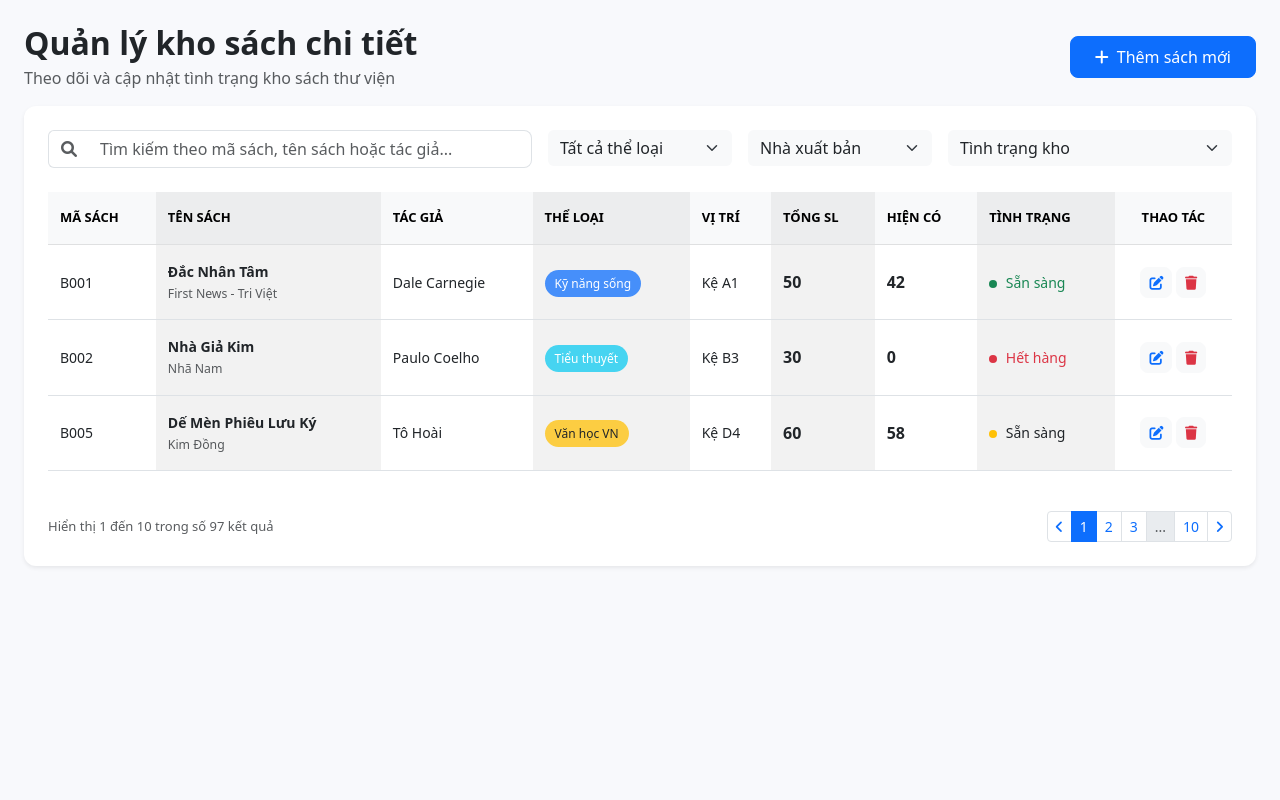
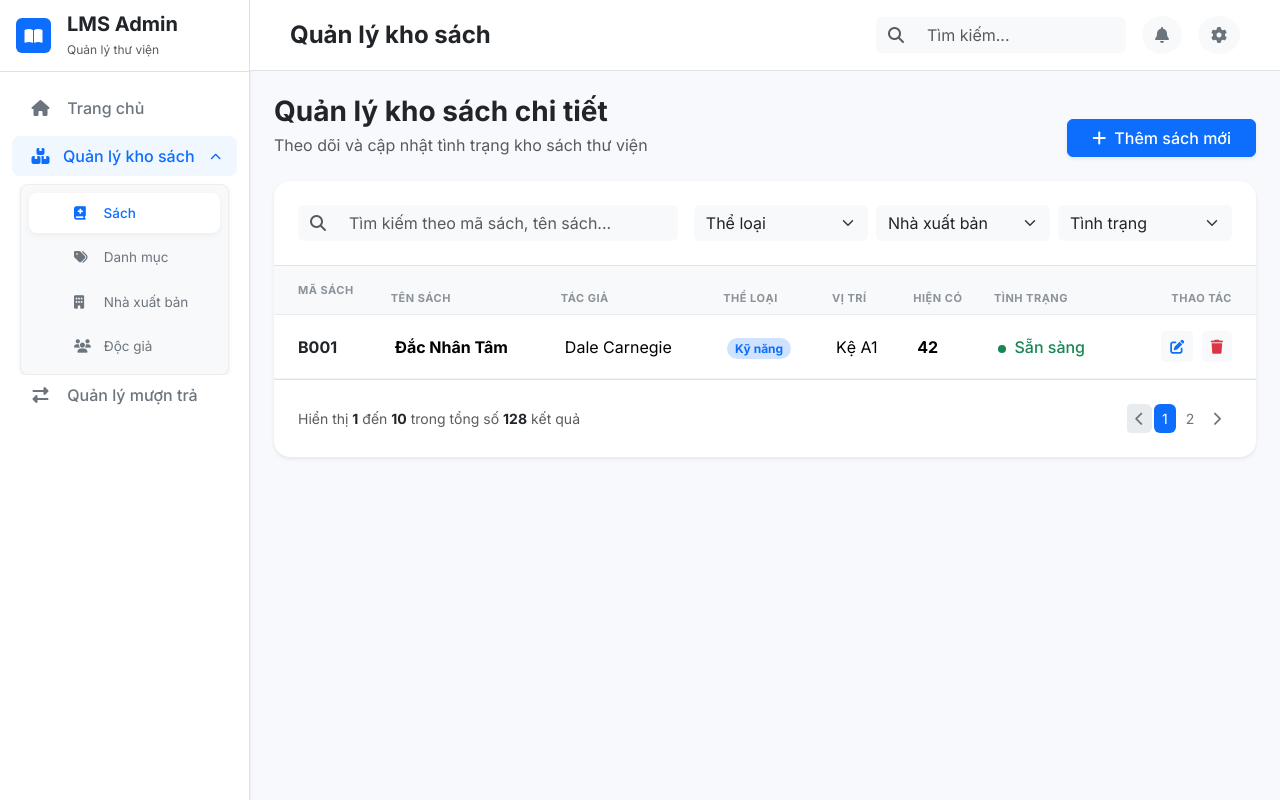
Before and after one commit to Dungnguyen831/QuanLyThuVien_FE, a PHP site: page /app/admin/views/inventory/inventory.html in a window 1280 px wide. Run offline with PHP 8.4, Linux system fonts and the light colour scheme.

Commit message:
Enhance sidebar styles and update submenu links for better UX

```diff
--- a/app/admin/components/sidebar.html
+++ b/app/admin/components/sidebar.html
@@ -17,12 +17,12 @@
 
         <div class="mx-0">
             <a class="list-group-item list-group-item-action fw-medium text-secondary d-flex align-items-center border-0"
-               data-bs-toggle="collapse"
-               href="#inventorySubmenu"
-               role="button"
-               aria-expanded="false"
-               id="inventoryParent">
-                <i class="fas fa-boxes" style="width: 25px; text-align: center; margin-right: 10px;"></i>
+            data-bs-toggle="collapse"
+            href="#inventorySubmenu"
+            role="button"
+            aria-expanded="false"
+            id="inventoryParent"
+            onclick="window.location.href='../inventory/inventory.html'"> <i class="fas fa-boxes" style="width: 25px; text-align: center; margin-right: 10px;"></i>
                 <span class="sidebar-text flex-grow-1">Quản lý kho sách</span>
                 <i class="fas fa-chevron-down fa-xs transition-icon sidebar-text" style="font-size: 0.7rem;"></i>
             </a>
@@ -30,16 +30,16 @@
             <div class="collapse" id="inventorySubmenu">
                 <div class="bg-light rounded-3 mt-1 py-1 mx-2 shadow-sm">
                     <a href="../inventory/inventory.html" class="nav-link-sub" id="link-inventory">
-                        <i class="fas fa-book-medical me-2" style="width: 18px;"></i> Sách chi tiết
+                        <i class="fas fa-book-medical me-2" style="width: 18px;"></i> Sách
                     </a>
                     <a href="../category/category.html" class="nav-link-sub" id="link-category">
-                        <i class="fas fa-tags me-2" style="width: 18px;"></i> Quản lý danh mục
+                        <i class="fas fa-tags me-2" style="width: 18px;"></i> Danh mục
                     </a>
                     <a href="../publisher/publisher.html" class="nav-link-sub" id="link-publisher">
                         <i class="fas fa-building me-2" style="width: 18px;"></i> Nhà xuất bản
                     </a>
                     <a href="../reader/reader.html" class="nav-link-sub" id="link-reader">
-                        <i class="fas fa-users me-2" style="width: 18px;"></i> Quản lý độc giả
+                        <i class="fas fa-users me-2" style="width: 18px;"></i> Độc giả
                     </a>
                 </div>
             </div>
--- a/app/admin/views/inventory/inventory.html
+++ b/app/admin/views/inventory/inventory.html
@@ -3,176 +3,143 @@
 <head>
     <meta charset="UTF-8">
     <meta name="viewport" content="width=device-width, initial-scale=1.0">
-    <title>Quản lý kho sách chi tiết</title>
-    <link href="https://cdn.jsdelivr.net/npm/bootstrap@5.3.0/dist/css/bootstrap.min.css" rel="stylesheet">
-    <link rel="stylesheet" href="https://cdnjs.cloudflare.com/ajax/libs/font-awesome/6.0.0/css/all.min.css">
-    <style>
-        /* Tùy chỉnh màu sắc và bo góc để giống ảnh nhất */
-        body { background-color: #f8f9fc; }
-        .card { border-radius: 12px; }
-        .form-control, .btn { border-radius: 8px; }
+    <title>Sách chi tiết - LMS Admin</title>
+    <link href="https://cdn.jsdelivr.net/npm/bootstrap@5.3.2/dist/css/bootstrap.min.css" rel="stylesheet">
+    <link rel="stylesheet" href="https://cdnjs.cloudflare.com/ajax/libs/font-awesome/6.4.2/css/all.min.css">
+    <link rel="stylesheet" href="../../../../assets/css/admin/admin-style.css">
+    <link rel="stylesheet" href="../../../../assets/css/admin/inventory-style.css">
+</head>
+<body class="bg-light">
 
-        /* Badge thể loại (bo tròn) */
-        .category-badge {
-            padding: 5px 10px;
-            font-size: 12px;
-            border-radius: 20px;
-            color: #fff; /* Chữ trắng */
-        }
+    <div class="d-flex" id="wrapper">
+        <div id="sidebar-container"></div>
 
-        /* Màu badge trạng thái (Dùng Utility Class của Bootstrap) */
-        .status-dot { width: 8px; height: 8px; border-radius: 50%; display: inline-block; margin-right: 5px; }
+        <div id="page-content-wrapper" class="flex-grow-1">
+            <div id="header-container"></div>
 
-        /* Đảm bảo table hàng đầu tiên có padding trên */
-        .table > :not(caption) > * > * { padding: 1rem 0.75rem; vertical-align: middle;}
-    </style>
-</head>
-<body>
+            <div class="container-fluid px-4 py-4" id="main-content">
 
-    <div class="container-fluid pt-4 px-4">
-        <div class="d-flex align-items-center justify-content-between mb-3">
+                <div class="d-flex justify-content-between align-items-end mb-4">
                     <div>
-                <h2 class="mb-1 fw-bold">Quản lý kho sách chi tiết</h2>
+                        <h3 class="fw-bold mb-1">Quản lý kho sách chi tiết</h3>
                         <p class="text-muted mb-0">Theo dõi và cập nhật tình trạng kho sách thư viện</p>
                     </div>
-            <button class="btn btn-primary px-4 py-2">
+                    <button class="btn btn-primary shadow-sm fw-medium px-4">
                         <i class="fas fa-plus me-2"></i>Thêm sách mới
                     </button>
                 </div>
-    </div>
 
-    <div class="container-fluid px-4">
-        <div class="card shadow-sm border-0 mb-4">
-            <div class="card-body p-4">
+                <div class="card border-0 shadow-sm rounded-4">
 
-                <div class="row g-3 mb-4">
+                    <div class="p-4 border-bottom">
+                        <div class="row g-3">
                             <div class="col-md-5">
                                 <div class="input-group">
-                            <span class="input-group-text bg-white border-end-0 text-muted"><i class="fas fa-search"></i></span>
-                            <input type="text" class="form-control border-start-0 bg-white" placeholder="Tìm kiếm theo mã sách, tên sách hoặc tác giả...">
+                                    <span class="input-group-text bg-light border-0"><i class="fas fa-search text-muted"></i></span>
+                                    <input type="text" id="searchInput" class="form-control bg-light border-0" placeholder="Tìm kiếm theo mã sách, tên sách...">
                                 </div>
                             </div>
-                    <div class="col-md-2">
+                            <div class="col-md-7 d-flex gap-2">
                                 <select class="form-select bg-light border-0">
-                            <option selected>Tất cả thể loại</option>
-                            <option value="1">Kỹ năng sống</option>
-                            <option value="2">Văn học VN</option>
+                                    <option selected disabled>Thể loại</option>
+                                    </select>
+                                <select class="form-select bg-light border-0">
+                                    <option selected disabled>Nhà xuất bản</option>
+                                </select>
+                                <select class="form-select bg-light border-0">
+                                    <option selected disabled>Tình trạng</option>
+                                    <option>Sẵn sàng</option>
+                                    <option>Hết sách</option>
+                                    <option>Đang bảo trì</option>
                                 </select>
                             </div>
-                    <div class="col-md-2">
-                        <select class="form-select bg-light border-0">
-                            <option selected>Nhà xuất bản</option>
-                            <option value="1">Nhã Nam</option>
-                            <option value="2">NXB Trẻ</option>
-                        </select>
-                    </div>
-                    <div class="col-md-3">
-                        <select class="form-select bg-light border-0">
-                            <option selected>Tình trạng kho</option>
-                            <option value="1">Sẵn sàng</option>
-                            <option value="2">Sắp hết</option>
-                            <option value="3">Hết hàng</option>
-                        </select>
                         </div>
                     </div>
 
                     <div class="table-responsive">
-                    <table class="table table-hover table-striped-columns align-middle">
-                        <thead class="table-light">
-                            <tr class="text-muted" style="font-size: 13px;">
-                                <th>MÃ SÁCH</th>
+                        <table class="table table-hover align-middle mb-0">
+                            <thead>
+                                <tr>
+                                    <th class="ps-4 py-3">MÃ SÁCH</th>
                                     <th>TÊN SÁCH</th>
                                     <th>TÁC GIẢ</th>
                                     <th>THỂ LOẠI</th>
                                     <th>VỊ TRÍ</th>
-                                <th>TỔNG SL</th>
                                     <th>HIỆN CÓ</th>
                                     <th>TÌNH TRẠNG</th>
-                                <th class="text-center">THAO TÁC</th>
+                                    <th class="text-end pe-4">THAO TÁC</th>
                                 </tr>
                             </thead>
-                        <tbody style="font-size: 14px;">
+                            <tbody id="inventory-table-body">
                                 <tr>
-                                <td>B001</td>
+                                    <td class="ps-4 fw-bold text-dark">B001</td>
+                                    <td><div class="fw-bold">Đắc Nhân Tâm</div></td>
+                                    <td>Dale Carnegie</td>
+                                    <td><span class="badge rounded-pill bg-primary-subtle text-primary">Kỹ năng</span></td>
+                                    <td>Kệ A1</td>
+                                    <td class="fw-bold">42</td>
                                     <td>
-                                    <strong>Đắc Nhân Tâm</strong><br>
-                                    <small class="text-muted">First News - Tri Việt</small>
-                                </td>
-                                <td>Dale Carnegie</td>
-                                <td><span class="category-badge bg-primary bg-opacity-75">Kỹ năng sống</span></td>
-                                <td>Kệ A1</td>
-                                <td><strong class="fs-6">50</strong></td>
-                                <td><strong class="fs-6">42</strong></td>
-                                <td>
-                                    <span class="status-dot bg-success"></span>
+                                        <span class="d-inline-block rounded-circle bg-success me-1" style="width: 8px; height: 8px;"></span>
                                         <span class="text-success fw-medium">Sẵn sàng</span>
                                     </td>
-                                <td class="text-center">
-                                    <button class="btn btn-sm btn-light text-primary"><i class="fas fa-edit"></i></button>
-                                    <button class="btn btn-sm btn-light text-danger"><i class="fas fa-trash"></i></button>
-                                </td>
-                            </tr>
-
-                            <tr>
-                                <td>B002</td>
-                                <td>
-                                    <strong>Nhà Giả Kim</strong><br>
-                                    <small class="text-muted">Nhã Nam</small>
-                                </td>
-                                <td>Paulo Coelho</td>
-                                <td><span class="category-badge bg-info bg-opacity-75">Tiểu thuyết</span></td>
-                                <td>Kệ B3</td>
-                                <td><strong class="fs-6">30</strong></td>
-                                <td><strong class="fs-6">0</strong></td>
-                                <td>
-                                    <span class="status-dot bg-danger"></span>
-                                    <span class="text-danger fw-medium">Hết hàng</span>
-                                </td>
-                                <td class="text-center">
-                                    <button class="btn btn-sm btn-light text-primary"><i class="fas fa-edit"></i></button>
-                                    <button class="btn btn-sm btn-light text-danger"><i class="fas fa-trash"></i></button>
-                                </td>
-                            </tr>
-
-                            <tr>
-                                <td>B005</td>
-                                <td>
-                                    <strong>Dế Mèn Phiêu Lưu Ký</strong><br>
-                                    <small class="text-muted">Kim Đồng</small>
-                                </td>
-                                <td>Tô Hoài</td>
-                                <td><span class="category-badge bg-warning bg-opacity-75 text-dark">Văn học VN</span></td>
-                                <td>Kệ D4</td>
-                                <td><strong class="fs-6">60</strong></td>
-                                <td><strong class="fs-6">58</strong></td>
-                                <td>
-                                    <span class="status-dot bg-warning"></span>
-                                    <span class="text-warning fw-medium text-dark">Sẵn sàng</span>
-                                </td>
-                                <td class="text-center">
-                                    <button class="btn btn-sm btn-light text-primary"><i class="fas fa-edit"></i></button>
-                                    <button class="btn btn-sm btn-light text-danger"><i class="fas fa-trash"></i></button>
+                                    <td class="text-end pe-4">
+                                        <button class="btn btn-sm btn-light text-primary me-1" title="Chỉnh sửa"><i class="fas fa-edit"></i></button>
+                                        <button class="btn btn-sm btn-light text-danger" title="Xóa"><i class="fas fa-trash"></i></button>
                                     </td>
                                 </tr>
                                 </tbody>
                         </table>
                     </div>
 
-                <div class="d-flex justify-content-between align-items-center mt-4">
-                    <p class="text-muted mb-0" style="font-size: 13px;">Hiển thị 1 đến 10 trong số 97 kết quả</p>
-                    <nav>
+                    <div class="p-4 border-top d-flex justify-content-between align-items-center text-muted">
+                        <small>Hiển thị <b class="text-dark">1</b> đến <b class="text-dark">10</b> trong tổng số <b class="text-dark">128</b> kết quả</small>
                         <ul class="pagination pagination-sm mb-0">
-                            <li class="page-item"><a class="page-link" href="#"><i class="fas fa-angle-left"></i></a></li>
+                            <li class="page-item disabled"><a class="page-link" href="#"><i class="fas fa-chevron-left"></i></a></li>
                             <li class="page-item active"><a class="page-link" href="#">1</a></li>
                             <li class="page-item"><a class="page-link" href="#">2</a></li>
-                            <li class="page-item"><a class="page-link" href="#">3</a></li>
-                            <li class="page-item disabled"><a class="page-link" href="#">...</a></li>
-                            <li class="page-item"><a class="page-link" href="#">10</a></li>
-                            <li class="page-item"><a class="page-link" href="#"><i class="fas fa-angle-right"></i></a></li>
+                            <li class="page-item"><a class="page-link" href="#"><i class="fas fa-chevron-right"></i></a></li>
                         </ul>
-                    </nav>
+                    </div>
+                </div>
+            </div>
+        </div>
     </div>
 
-            </div> </div> </div> <script src="https://cdn.jsdelivr.net/npm/bootstrap@5.3.0/dist/css/bootstrap.bundle.min.min.js"></script>
+    <script src="https://cdn.jsdelivr.net/npm/bootstrap@5.3.2/dist/js/bootstrap.bundle.min.js"></script>
+    <script src="../../../../assets/js/ComponentLoader.js"></script>
+
+    <script>
+        document.addEventListener('DOMContentLoaded', async () => {
+            // 1. Nạp Sidebar và Header đồng thời
+            await Promise.all([
+                ComponentLoader.load('sidebar-container', '../../components/sidebar.html'),
+                ComponentLoader.load('header-container', '../../components/header.html')
+            ]);
+
+            // 2. Ép Header hiển thị tên module cha: "Quản lý kho sách"
+            const headerDisplay = document.getElementById('page-title');
+            if (headerDisplay) {
+                headerDisplay.textContent = 'Quản lý kho sách';
+            }
+
+            // 3. Logic Sidebar: Tự động mở menu cha và active nhánh hiện tại
+            const submenuEl = document.getElementById('inventorySubmenu');
+            const parentNode = document.getElementById('inventoryParent');
+            const detailLink = document.getElementById('link-inventory');
+
+            if (submenuEl && typeof bootstrap !== 'undefined') {
+                const bsCollapse = new bootstrap.Collapse(submenuEl, { toggle: false });
+                bsCollapse.show(); // Luôn xổ menu xuống
+
+                if (parentNode) {
+                    parentNode.classList.add('active-parent'); // Hiện dải xanh bên trái
+                    parentNode.setAttribute('aria-expanded', 'true');
+                }
+                if (detailLink) {
+                    detailLink.classList.add('active'); // Thắp sáng chữ "Sách chi tiết"
+                }
+            }
+        });
+    </script>
 </body>
 </html>
--- a/assets/css/admin/admin-style.css
+++ b/assets/css/admin/admin-style.css
@@ -120,7 +120,59 @@ body {
 .list-group-item.active::before {
     transform: scaleY(1);
 }
+/* 1. Hiệu ứng dải màu xanh cho nút cha khi trang con được chọn */
+.list-group-item.active-parent {
+    background-color: #f0f7ff !important;
+    color: #0d6efd !important;
+    position: relative;
+    border: none !important;
+}
 
+.list-group-item.active-parent::before {
+    content: "";
+    position: absolute;
+    left: 0;
+    top: 0;
+    height: 100%;
+    width: 4px;
+    background-color: #0d6efd;
+    border-radius: 0 4px 4px 0;
+}
+
+/* 2. Định dạng các nhánh con (nav-link-sub) */
+.nav-link-sub {
+    display: block;
+    padding: 10px 15px 10px 45px; /* Thụt lề sâu để tạo phân cấp */
+    text-decoration: none;
+    color: #6c757d;
+    font-size: 13.5px;
+    border-radius: 8px;
+    margin: 4px 8px;
+    transition: all 0.2s ease;
+}
+
+.nav-link-sub:hover,
+.nav-link-sub.active {
+    background-color: #ffffff;
+    color: #0d6efd !important;
+    font-weight: 500;
+    box-shadow: 0 2px 6px rgba(0,0,0,0.05);
+}
+
+/* 3. Hiệu ứng xoay mũi tên Chevron */
+.transition-icon {
+    transition: transform 0.3s ease;
+}
+
+[aria-expanded="true"] .transition-icon {
+    transform: rotate(180deg);
+}
+
+/* 4. Tùy chỉnh vùng chứa màu xám nhạt cho menu con */
+#inventorySubmenu .bg-light {
+    background-color: #f8f9fa !important;
+    border: 1px solid #eee;
+}
 /* =========================================
    4. THẺ CARD & WIDGET THỐNG KÊ
 ========================================= */
--- /dev/null
+++ b/assets/css/admin/inventory-style.css
@@ -0,0 +1,70 @@
+/* Layout chính */
+#wrapper {
+    overflow-x: hidden;
+    background-color: #f8f9fc;
+}
+
+#sidebar-container {
+    /* min-width: 260px; */
+    background: #fff;
+    min-height: 100vh;
+}
+
+/* Tùy chỉnh bảng */
+.table thead th {
+    background-color: #f8f9fa;
+    font-size: 11px;
+    letter-spacing: 0.5px;
+    border-bottom: 1px solid #ebedef;
+    color: #8a929a;
+}
+
+.table tbody td {
+    padding: 1rem 0.75rem;
+    border-bottom: 1px solid #f1f2f4;
+}
+
+/* Badge thể loại */
+.badge-category {
+    padding: 6px 12px;
+    border-radius: 50px;
+    font-size: 12px;
+    font-weight: 500;
+}
+
+/* Trạng thái */
+.status-indicator {
+    display: inline-block;
+    width: 8px;
+    height: 8px;
+    border-radius: 50%;
+    margin-right: 6px;
+}
+
+/* Nút thao tác */
+.btn-light-primary {
+    background-color: #e7f1ff;
+    color: #0d6efd;
+    border: none;
+}
+.btn-light-primary:hover { background-color: #0d6efd; color: #fff; }
+
+.btn-light-danger {
+    background-color: #ffe5e5;
+    color: #dc3545;
+    border: none;
+}
+.btn-light-danger:hover { background-color: #dc3545; color: #fff; }
+
+/* Pagination tùy chỉnh */
+.pagination .page-link {
+    border: none;
+    margin: 0 3px;
+    border-radius: 6px;
+    color: #6c757d;
+}
+
+.pagination .page-item.active .page-link {
+    background-color: #0d6efd;
+    color: #fff;
+}
```
Lines whose indentation alone changed are shown as unchanged.
